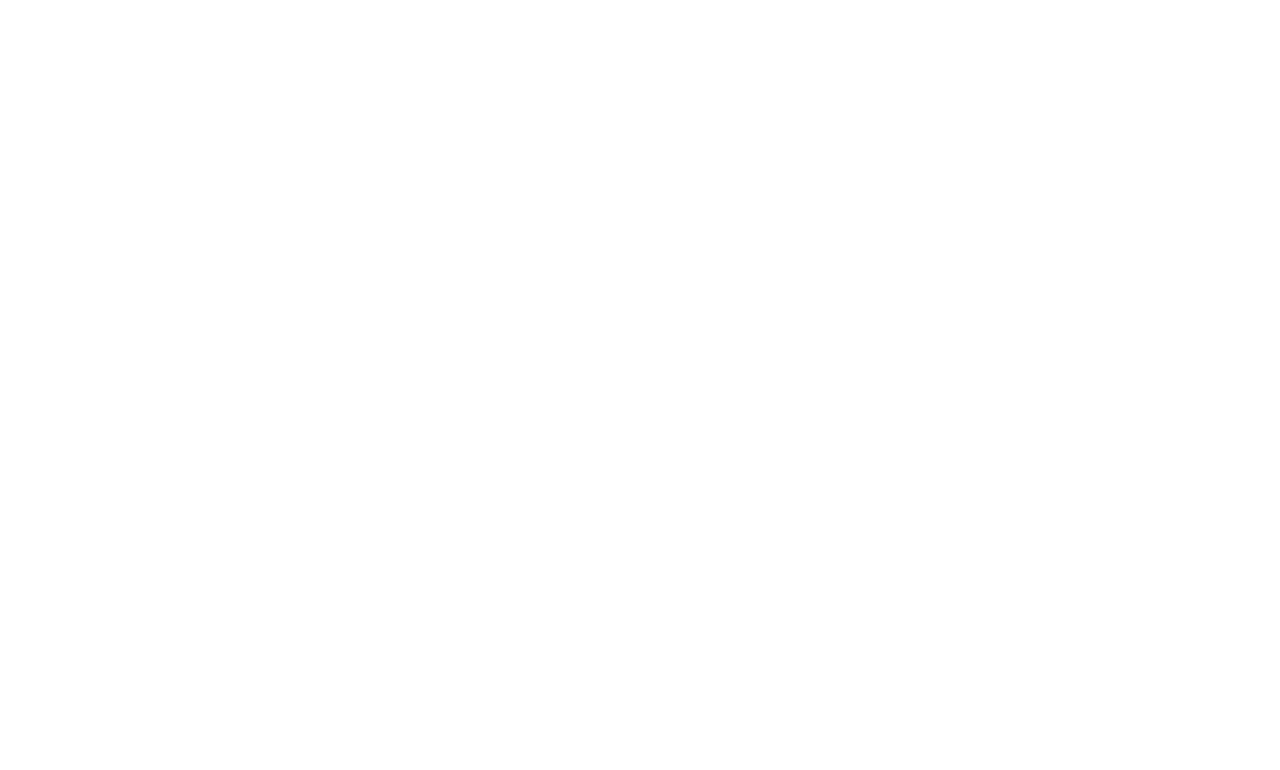
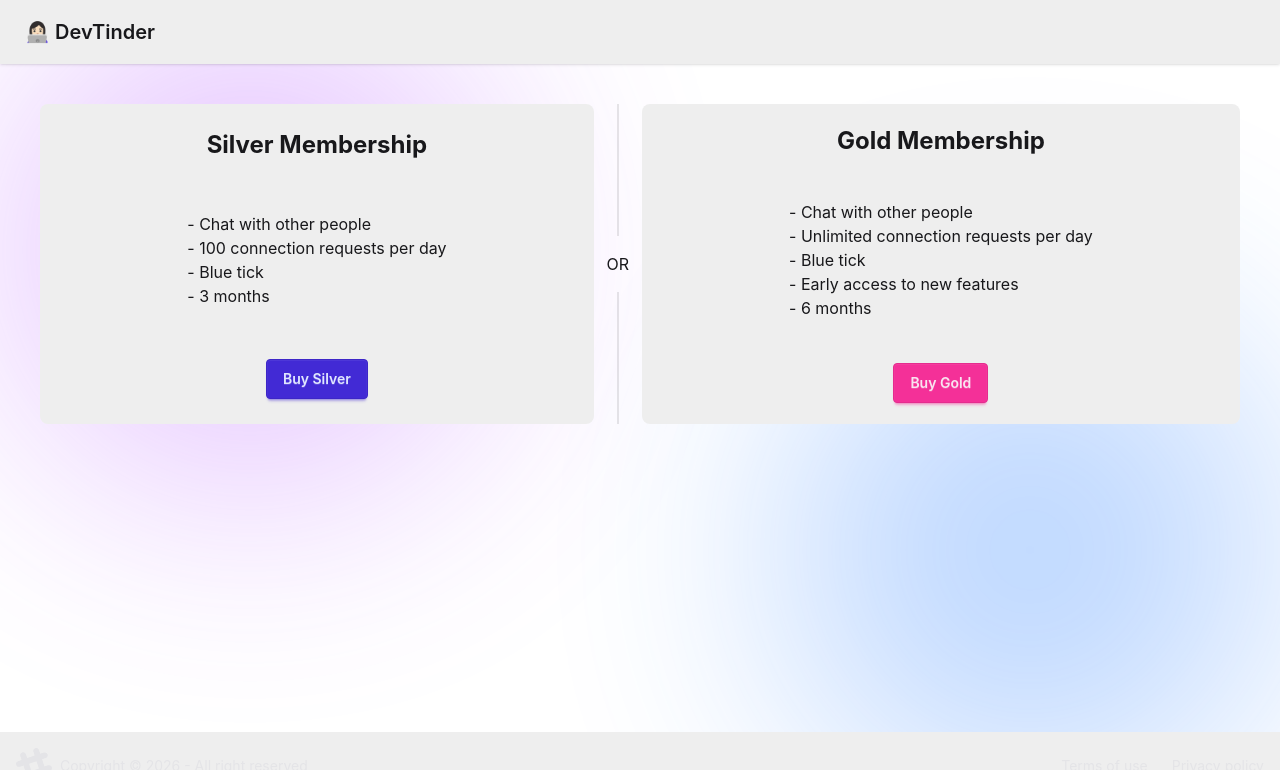
Before and after one commit to yashashree27/DevTinder-Web, a React (Vite) app: page /premium in a window 1280 px wide. Before the commit this address had no page. Shown: the top 770 px of the page. Built offline with nearby package versions, Linux system fonts and the light colour scheme; no server answers.

Commit message:
payment-gayeway integration

```diff
--- a/index.html
+++ b/index.html
@@ -1,13 +1,18 @@
 <!doctype html>
 <html lang="en">
+
 <head>
   <meta charset="UTF-8" />
   <link rel="icon" type="image/svg+xml" href="/favicon.svg" />
   <meta name="viewport" content="width=device-width, initial-scale=1.0" />
   <title>devtinder-web</title>
+
+  <script src="https://checkout.razorpay.com/v1/checkout.js"></script>
 </head>
+
 <body>
   <div id="root"></div>
   <script type="module" src="/src/main.jsx"></script>
 </body>
+
 </html>
--- a/src/App.jsx
+++ b/src/App.jsx
@@ -7,6 +7,9 @@
 import Feed from './components/Feed'
 import Connections from './components/Connections'
 import Requests from './components/Requests'
+import TermsOfUse from './components/TermsOfUse'
+import PrivacyPolicy from './components/PrivacyPolicy'
+import Subscription from './components/Subscription'
 
 function App() {
 
@@ -15,12 +18,15 @@
       <Provider store={store}>
         <BrowserRouter basename="/">
           <Routes>
+            <Route path="/terms" element={<TermsOfUse />} />
+            <Route path="/privacy" element={<PrivacyPolicy />} />
             <Route path="/" element={<Body />}>
               <Route path="/" element={<Feed />} />
               <Route path="/login" element={<Login />} />
               <Route path="/profile" element={<Profile />} />
-              <Route path="/connections" element={<Connections/>} />
-              <Route path="/requests" element={<Requests/>} />
+              <Route path="/connections" element={<Connections />} />
+              <Route path="/requests" element={<Requests />} />
+              <Route path="/premium" element={<Subscription/>} />
             </Route>
           </Routes>
         </BrowserRouter>
--- a/src/components/Footer.jsx
+++ b/src/components/Footer.jsx
@@ -1,10 +1,11 @@
 import React from 'react'
+import { Link } from 'react-router-dom'
 
 const Footer = () => {
     return (
         <div>
-            <footer className="footer sm:footer-horizontal bg-base-300 text-neutral-content p-4 fixed bottom-0">
-                <aside className="grid-flow-col items-center">
+            <footer className="footer sm:footer-horizontal items-center bg-base-300 text-neutral-content p-4 fixed bottom-0 w-full">
+                <aside className="flex items-center">
                     <svg
                         width="36"
                         height="36"
@@ -18,40 +19,9 @@
                     </svg>
                     <p>Copyright © {new Date().getFullYear()} - All right reserved</p>
                 </aside>
-                <nav className="grid-flow-col gap-4 md:place-self-center md:justify-self-end">
-                    <a>
-                        <svg
-                            xmlns="http://www.w3.org/2000/svg"
-                            width="24"
-                            height="24"
-                            viewBox="0 0 24 24"
-                            className="fill-current">
-                            <path
-                                d="M24 4.557c-.883.392-1.832.656-2.828.775 1.017-.609 1.798-1.574 2.165-2.724-.951.564-2.005.974-3.127 1.195-.897-.957-2.178-1.555-3.594-1.555-3.179 0-5.515 2.966-4.797 6.045-4.091-.205-7.719-2.165-10.148-5.144-1.29 2.213-.669 5.108 1.523 6.574-.806-.026-1.566-.247-2.229-.616-.054 2.281 1.581 4.415 3.949 4.89-.693.188-1.452.232-2.224.084.626 1.956 2.444 3.379 4.6 3.419-2.07 1.623-4.678 2.348-7.29 2.04 2.179 1.397 4.768 2.212 7.548 2.212 9.142 0 14.307-7.721 13.995-14.646.962-.695 1.797-1.562 2.457-2.549z"></path>
-                        </svg>
-                    </a>
-                    <a>
-                        <svg
-                            xmlns="http://www.w3.org/2000/svg"
-                            width="24"
-                            height="24"
-                            viewBox="0 0 24 24"
-                            className="fill-current">
-                            <path
-                                d="M19.615 3.184c-3.604-.246-11.631-.245-15.23 0-3.897.266-4.356 2.62-4.385 8.816.029 6.185.484 8.549 4.385 8.816 3.6.245 11.626.246 15.23 0 3.897-.266 4.356-2.62 4.385-8.816-.029-6.185-.484-8.549-4.385-8.816zm-10.615 12.816v-8l8 3.993-8 4.007z"></path>
-                        </svg>
-                    </a>
-                    <a>
-                        <svg
-                            xmlns="http://www.w3.org/2000/svg"
-                            width="24"
-                            height="24"
-                            viewBox="0 0 24 24"
-                            className="fill-current">
-                            <path
-                                d="M9 8h-3v4h3v12h5v-12h3.642l.358-4h-4v-1.667c0-.955.192-1.333 1.115-1.333h2.885v-5h-3.808c-3.596 0-5.192 1.583-5.192 4.615v3.385z"></path>
-                        </svg>
-                    </a>
+                <nav className="flex gap-6 ml-auto">
+                        <Link to="/terms" className="link link-hover">Terms of use</Link>
+                        <Link  to= "/privacy" className="link link-hover">Privacy policy</Link>
                 </nav>
             </footer>
         </div>
--- a/src/components/Navbar.jsx
+++ b/src/components/Navbar.jsx
@@ -56,6 +56,9 @@
             <li>
               <Link to='/requests'>Requests</Link>
             </li>
+            <li>
+              <Link to='/premium'>Subscription</Link>
+            </li>
             <li><a onClick={handleLogout}>Logout</a></li>
           </ul>
         </div>
--- /dev/null
+++ b/src/components/PrivacyPolicy.jsx
@@ -0,0 +1,34 @@
+const PrivacyPolicy = () => {
+    return (
+        <div className="min-h-screen relative overflow-hidden">
+
+
+            <div className="fixed w-[500px] h-[500px] bg-purple-500 rounded-full blur-[120px] top-0 left-0 opacity-30"></div>
+
+            <div className="fixed w-[500px] h-[500px] bg-blue-500 rounded-full blur-[120px] bottom-0 right-0 opacity-30"></div>
+
+            <div className="relative z-10">
+                <div className="p-2 bg-base-300 justify-items-center">
+                    <h1 className="text-3xl font-bold mb-2">Privacy Policy</h1>
+                </div>
+
+                <div className="ml-5 mt-20 flex text-center">
+
+                    <p>
+                        At <strong>DevTinder</strong>, we respect your privacy. This demo application
+                        collects basic information such as your name, email, profile photo, bio, and
+                        skills to create your developer profile and enable connection requests with
+                        other users.
+                        We do not sell or share your personal information with third parties. Your
+                        information is used only to provide the features of this application.
+                        As this is a learning and demonstration project, the application is not
+                        intended for storing sensitive personal information.
+                        By using DevTinder, you agree to this Privacy Policy.
+                    </p>
+                </div>
+            </div>
+        </div>
+    );
+};
+
+export default PrivacyPolicy;
--- /dev/null
+++ b/src/components/Subscription.jsx
@@ -0,0 +1,92 @@
+import axios from "axios";
+import { BASE_URL } from "../utils/constants";
+
+const Subscription = () => {
+
+    const handleBuyClick = async (type) => {
+        try {
+            const order = await axios.post(
+                BASE_URL + "/payment/createOrder",
+                { membershipType: type },
+                { withCredentials: true }
+            );
+
+            console.log("Order Response:", order.data);
+
+            const { amount, currency, keyId, orderId, notes } = order.data;
+
+            const options = {
+                key: keyId,
+                amount,
+                currency,
+                name: "DEV TINDERY",
+                description: "Connection with developers",
+                order_id: orderId,
+                prefill: {
+                    name: `${notes.firstName} ${notes.lastName}`,
+                    email: notes.emailId,
+                    contact: "9999999999",
+                },
+                theme: {
+                    color: "#F37254",
+                },
+            };
+
+
+
+            const rzp = new window.Razorpay(options);
+
+            rzp.open();
+
+        } catch (err) {
+            console.error("Error:", err);
+        }
+    };
+
+    return (
+        <div className="m-10">
+            <div className="flex w-full">
+                <div className="card bg-base-300 rounded-box grid h-80 grow place-items-center">
+                    <h1 className="font-bold text-2xl">Silver Membership</h1>
+
+                    <ul>
+                        <li>- Chat with other people</li>
+                        <li>- 100 connection requests per day</li>
+                        <li>- Blue tick</li>
+                        <li>- 3 months</li>
+                    </ul>
+
+                    <button
+                        onClick={() => handleBuyClick("silver")}
+                        className="btn btn-primary"
+                    >
+                        Buy Silver
+                    </button>
+                </div>
+
+                <div className="divider divider-horizontal">OR</div>
+
+                <div className="card bg-base-300 rounded-box grid h-80 grow place-items-center">
+                    <h1 className="font-bold text-2xl">Gold Membership</h1>
+
+                    <ul>
+                        <li>- Chat with other people</li>
+                        <li>- Unlimited connection requests per day</li>
+                        <li>- Blue tick</li>
+                        <li>- Early access to new features</li>
+                        <li>- 6 months</li>
+                    </ul>
+
+                    <button
+                        onClick={() => handleBuyClick("gold")}
+                        className="btn btn-secondary"
+                    >
+                        Buy Gold
+                    </button>
+                </div>
+            </div>
+        </div>
+    );
+};
+
+export default Subscription;
--- /dev/null
+++ b/src/components/TermsOfUse.jsx
@@ -0,0 +1,32 @@
+const TermsOfUse = () => {
+    return (
+        <div className="min-h-screen relative overflow-hidden">
+
+            <div className="fixed w-[500px] h-[500px] bg-purple-500 rounded-full blur-[120px] top-0 left-0 opacity-30"></div>
+
+            <div className="fixed w-[500px] h-[500px] bg-blue-500 rounded-full blur-[120px] bottom-0 right-0 opacity-30"></div>
+
+            <div className="relative z-10">
+                <div className="p-2 bg-base-300 justify-items-center">
+                    <h1 className="text-3xl font-bold mb-2">Terms of Use</h1>
+                </div>
+
+                <div className="ml-5 mt-20 flex text-center">
+                    <p>
+                        Welcome to <strong>DevTinder</strong>. By using this demo
+                        application, you agree to use it responsibly and only for
+                        lawful purposes. This platform is created for learning and
+                        demonstration purposes and its features may change or be
+                        removed at any time. Users are responsible for the
+                        information they share on their profiles and should avoid
+                        posting sensitive or confidential information. By
+                        continuing to use DevTinder, you agree to these Terms of
+                        Use.
+                    </p>
+                </div>
+            </div>
+        </div>
+    );
+};
+
+export default TermsOfUse;
```
Also changed, not shown: 2 other files (tests, documents, lock files or other folders). Lines whose indentation alone changed are shown as unchanged.
